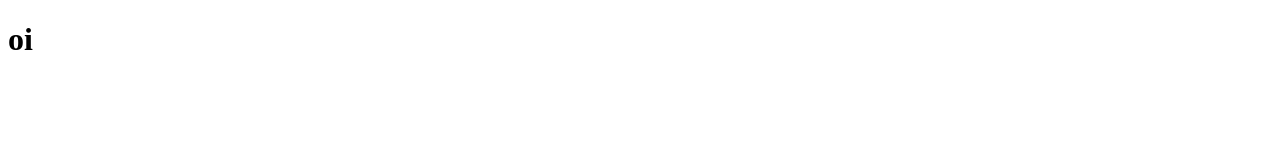
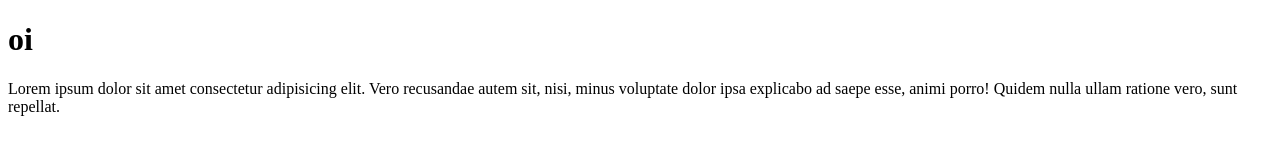
Before and after one commit to vitinhomr011/teste, a plain HTML site: page site/index.html in a window 1280 px wide. Drawn offline with Linux system fonts and the light colour scheme.

Commit message:
Update index.html

```diff
--- a/site/index.html
+++ b/site/index.html
@@ -7,5 +7,6 @@
 </head>
 <body>
 <h1> oi</h1>
+<p>Lorem ipsum dolor sit amet consectetur adipisicing elit. Vero recusandae autem sit, nisi, minus voluptate dolor ipsa explicabo ad saepe esse, animi porro! Quidem nulla ullam ratione vero, sunt repellat.</p>
 </body>
 </html>
```
